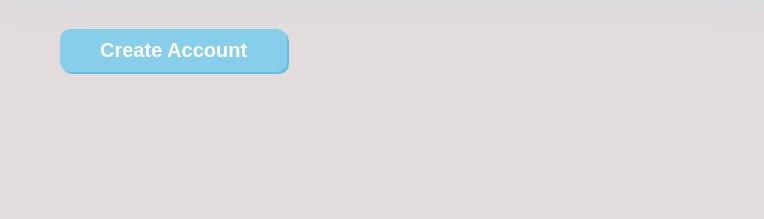
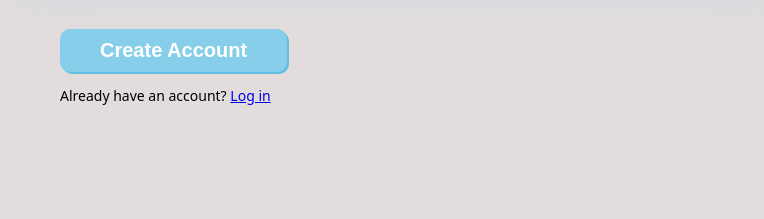
Before and after one commit to lsbdevops/odin-form, a plain HTML site: page index.html in a window 1280 px wide. Shown: the part 581-800 px from the top of the page, 516-1280 px from the left. Drawn offline with Linux system fonts and the light colour scheme.

Commit message:
Add login link underneath create account button

```diff
--- a/index.html
+++ b/index.html
@@ -64,6 +64,7 @@
             </div>
             <div class="button-container">
                 <button type="submit">Create Account</button>
+                <p>Already have an account? <a href="#">Log in</a></p>
             </div>
         </div>
     </body>
--- a/style.css
+++ b/style.css
@@ -133,3 +133,8 @@ input[type="text"], input[type="email"], input[type="tel"], input[type="password
     font-size: 2rem;
     box-shadow: 2px 2px rgb(100, 190, 226);
 }
+
+.button-container > p {
+    margin-left: 5vw;
+    font-size: 1.4rem;
+}
```
